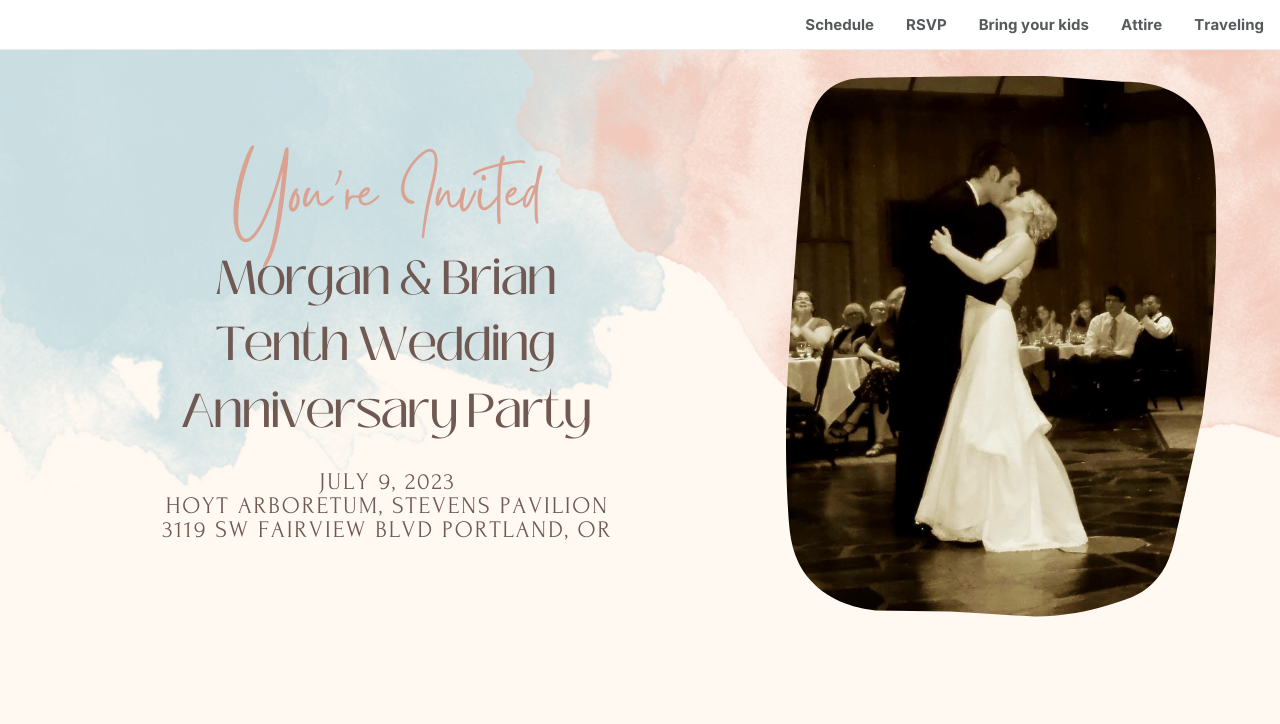
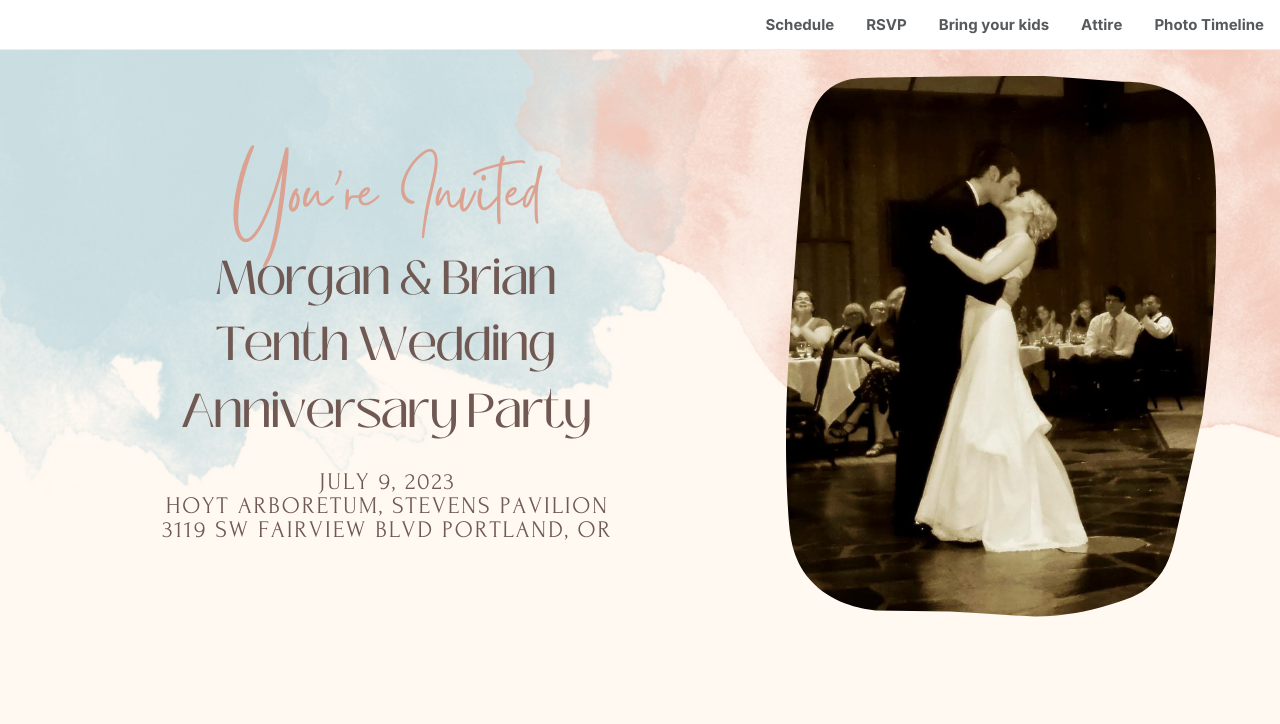
Before and after one commit to bgschiller/tenth-anniversary-party, a plain HTML site: page index.html in a window 1280 px wide. Shown: the top 724 px of the page. Drawn offline with Linux system fonts and the light colour scheme; files whose address does not match are found by name.

Commit message:
Add photo timeline link

```diff
--- a/index.html
+++ b/index.html
@@ -36,13 +36,14 @@
           <li class="navMenuLink"><a class="navMenuLinkContent" href="https://morganbrian10anniversary.my.canva.site/#bring-your-kids">Bring your kids</a></li>
           <li class="navMenuLink"><a class="navMenuLinkContent" href="https://morganbrian10anniversary.my.canva.site/#attire">Attire</a></li>
           <li class="navMenuLink"><a class="navMenuLinkContent" href="https://morganbrian10anniversary.my.canva.site/#traveling">Traveling</a></li>
+          <li class="navMenuLink"><a class="navMenuLinkContent" href="/timeline/">Photo Timeline</a></li>
         </ul>
         <ul id="horizontalMenu" style="padding:0;margin:0;">
           <li class="navMenuLink"><a class="navMenuLinkContent" href="https://morganbrian10anniversary.my.canva.site/#schedule">Schedule</a></li>
           <li class="navMenuLink"><a class="navMenuLinkContent" href="https://morganbrian10anniversary.my.canva.site/#rsvp">RSVP</a></li>
           <li class="navMenuLink"><a class="navMenuLinkContent" href="https://morganbrian10anniversary.my.canva.site/#bring-your-kids">Bring your kids</a></li>
           <li class="navMenuLink"><a class="navMenuLinkContent" href="https://morganbrian10anniversary.my.canva.site/#attire">Attire</a></li>
-          <li class="navMenuLink"><a class="navMenuLinkContent" href="https://morganbrian10anniversary.my.canva.site/#traveling">Traveling</a></li>
+          <li class="navMenuLink"><a class="navMenuLinkContent" href="/timeline/">Photo Timeline</a></li>
         </ul>
       </nav>
       <section id="page-1" style="z-index:0;overflow:hidden;grid-template-columns:auto 100rem auto;display:grid;position:relative;align-items:center;">
```
